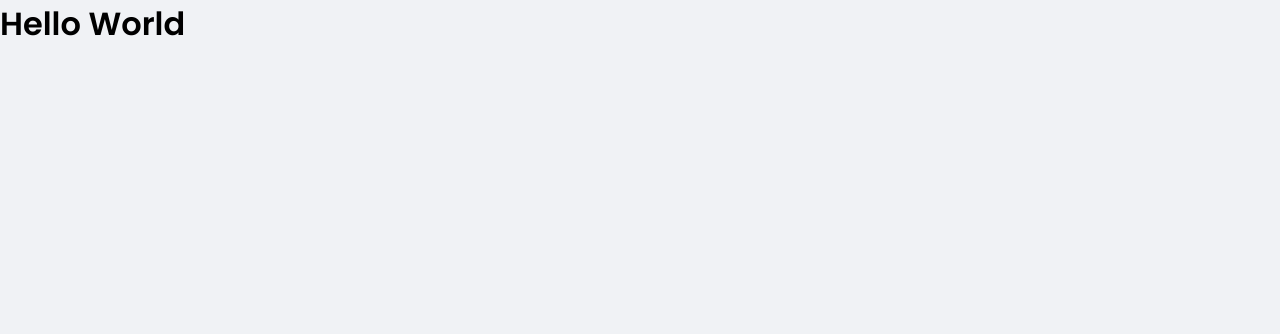
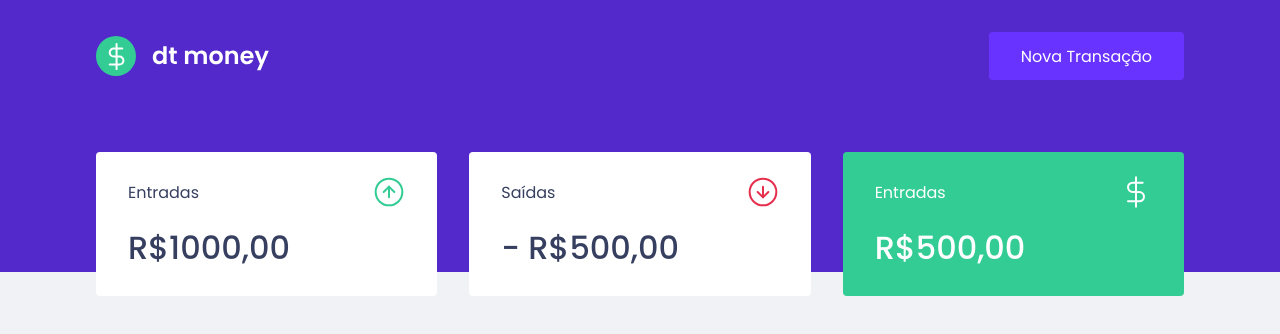
Before and after one commit to NicolasSampaio/IgniteReactJSChapter2, a React (Create React App) app: page / in a window 1280 px wide. Shown: the top 334 px of the page. Built offline with nearby package versions, Linux system fonts and the light colour scheme.

Commit message:
Setting up Summary Component

```diff
--- a/public/index.html
+++ b/public/index.html
@@ -9,7 +9,7 @@
 
     <link rel="shortcut icon" href="favicon.png" type="image/png" />
     <link
-      href="https://fonts.googleapis.com/css2?family=Poppins:wght@400;600&display=swap"
+      href="https://fonts.googleapis.com/css2?family=Poppins:wght@400;500;600&display=swap"
       rel="stylesheet"
     />
 
--- a/src/App.tsx
+++ b/src/App.tsx
@@ -1,10 +1,13 @@
+import { Dashboard } from "./components/Dashboard";
+import { Header } from "./components/Header/index";
 import { GlobalStyle } from "./styles/global";
 
 export function App() {
   return (
-    <div className="App">
-      <h1>Hello World</h1>
-      <GlobalStyle></GlobalStyle>
-    </div>
+    <>
+      <Header />
+      <Dashboard />
+      <GlobalStyle />
+    </>
   );
 }
--- /dev/null
+++ b/src/components/Dashboard/index.tsx
@@ -0,0 +1,10 @@
+import { Summary } from "../Summary";
+import { Container } from "./styles";
+
+export function Dashboard() {
+  return (
+    <Container>
+      <Summary />
+    </Container>
+  );
+}
--- /dev/null
+++ b/src/components/Dashboard/styles.ts
@@ -0,0 +1,7 @@
+import styled from 'styled-components';
+
+export const Container = styled.main`
+  max-width: 1120px;
+  margin: 0 auto;
+  padding: 2.5rem 1rem;
+`;
--- /dev/null
+++ b/src/components/Header/index.tsx
@@ -0,0 +1,13 @@
+import logoImg from "../../assets/logo.svg";
+import { Container, Content } from "./styles";
+
+export function Header() {
+  return (
+    <Container>
+      <Content>
+        <img src={logoImg} alt="dt money" />
+        <button type="button">Nova Transação</button>
+      </Content>
+    </Container>
+  );
+}
--- /dev/null
+++ b/src/components/Header/styles.tsx
@@ -0,0 +1,31 @@
+import styled from "styled-components";
+
+export const Container = styled.header`
+  background: var(--blue);
+`;
+
+export const Content = styled.div`
+  max-width: 1120px;
+  margin: 0 auto;
+
+  padding: 2rem 1rem 12rem;
+  display: flex;
+  align-items: center;
+  justify-content: space-between;
+
+  button {
+    font-size: 1rem;
+    color: #fff;
+    background-color: var(--blue-light);
+    border: 0;
+    padding: 0 2rem;
+    border-radius: 0.25rem;
+    height: 3rem;
+
+    transition: filter 0.2s;
+
+    &:hover {
+      filter: brightness(0.9);
+    }
+  }
+`;
--- /dev/null
+++ b/src/components/Summary/index.tsx
@@ -0,0 +1,35 @@
+import incomeImg from "../../assets/income.svg";
+import outcomeImg from "../../assets/outcome.svg";
+import totalImg from "../../assets/total.svg";
+
+import { Container } from "./styles";
+
+export function Summary() {
+  return (
+    <Container>
+      <div>
+        <header>
+          <p>Entradas</p>
+          <img src={incomeImg} alt="Entradas" />
+        </header>
+        <strong>R$1000,00</strong>
+      </div>
+
+      <div>
+        <header>
+          <p>Saídas</p>
+          <img src={outcomeImg} alt="Saídas" />
+        </header>
+        <strong>- R$500,00</strong>
+      </div>
+
+      <div className="highlight-background">
+        <header>
+          <p>Entradas</p>
+          <img src={totalImg} alt="Total" />
+        </header>
+        <strong>R$500,00</strong>
+      </div>
+    </Container>
+  );
+}
--- /dev/null
+++ b/src/components/Summary/styles.ts
@@ -0,0 +1,34 @@
+import styled from "styled-components";
+
+export const Container = styled.div `
+  display: grid;
+  grid-template-columns: repeat(3, 1fr);
+  gap: 2rem;
+  margin-top: -10rem;
+
+  div {
+    background: var(--shape);
+    padding: 1.5rem 2rem;
+    border-radius: 0.25rem;
+    color: var(--text-title);
+
+    header {
+      display: flex;
+      align-items: center;
+      justify-content: space-between;
+    }
+
+    strong {
+      display: block;
+      margin-top: 1rem;
+      font-size: 2rem;
+      line-height: 3rem;
+      font-weight: 500;
+    }
+
+    &.highlight-background {
+      background: var(--green);
+      color: #FFF;
+    }
+  }
+`
--- a/src/styles/global.ts
+++ b/src/styles/global.ts
@@ -8,6 +8,7 @@
     --red: #e52e4d;
     --blue: #5429cc;
     --blue-light: #6933ff;
+    --green: #33cc95;
 
     --text-title: #363f5f;
     --text-body: #969cb3;
```
